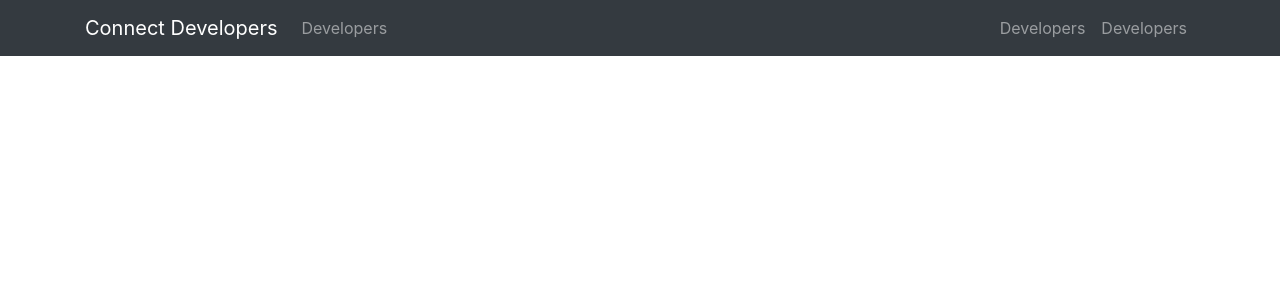
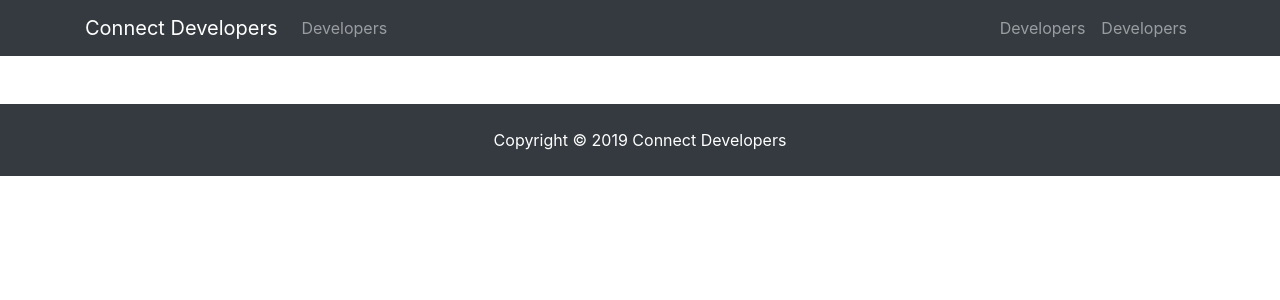
Before and after one commit to SendiSteve/connect_developers, a React (Create React App) app in the folder client/: page / in a window 1280 px wide. Shown: the top 300 px of the page. Built offline with nearby package versions, Linux system fonts and the light colour scheme.

Commit message:
Add footer

```diff
--- a/client/src/App.js
+++ b/client/src/App.js
@@ -1,5 +1,7 @@
 import React, { Component } from 'react';
 import Navbar from './components/layout/Navbar';
+import Footer from './components/layout/Footer';
+
 import './App.css';
 
 class App extends Component {
@@ -7,6 +9,7 @@
     return (
       <div className="App">
         <Navbar />
+        <Footer />
       </div>
     );
   }
--- a/client/src/components/layout/Footer.js
+++ b/client/src/components/layout/Footer.js
@@ -0,0 +1,9 @@
+import React from 'react'
+
+export default () => {
+  return (
+    <footer className="bg-dark text-white mt-5 p-4 text-center">
+        Copyright  &copy; {new Date().getFullYear()} Connect Developers
+    </footer>
+  )
+}
```
